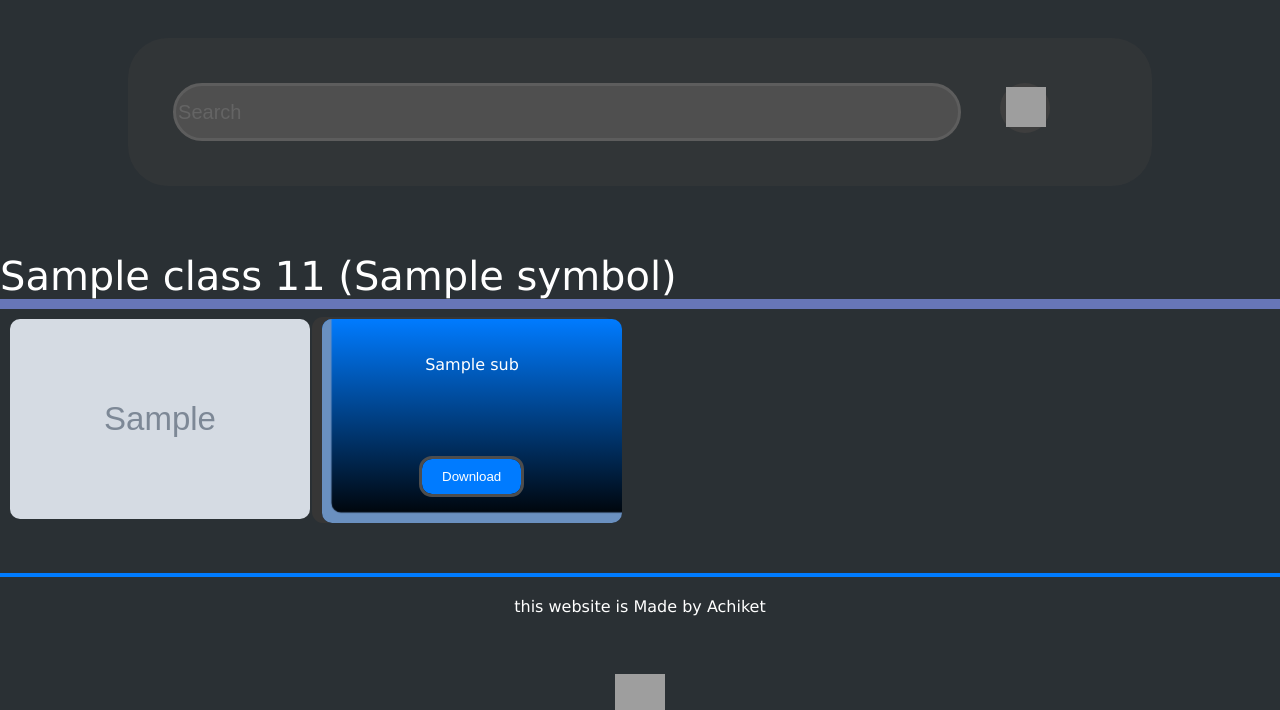
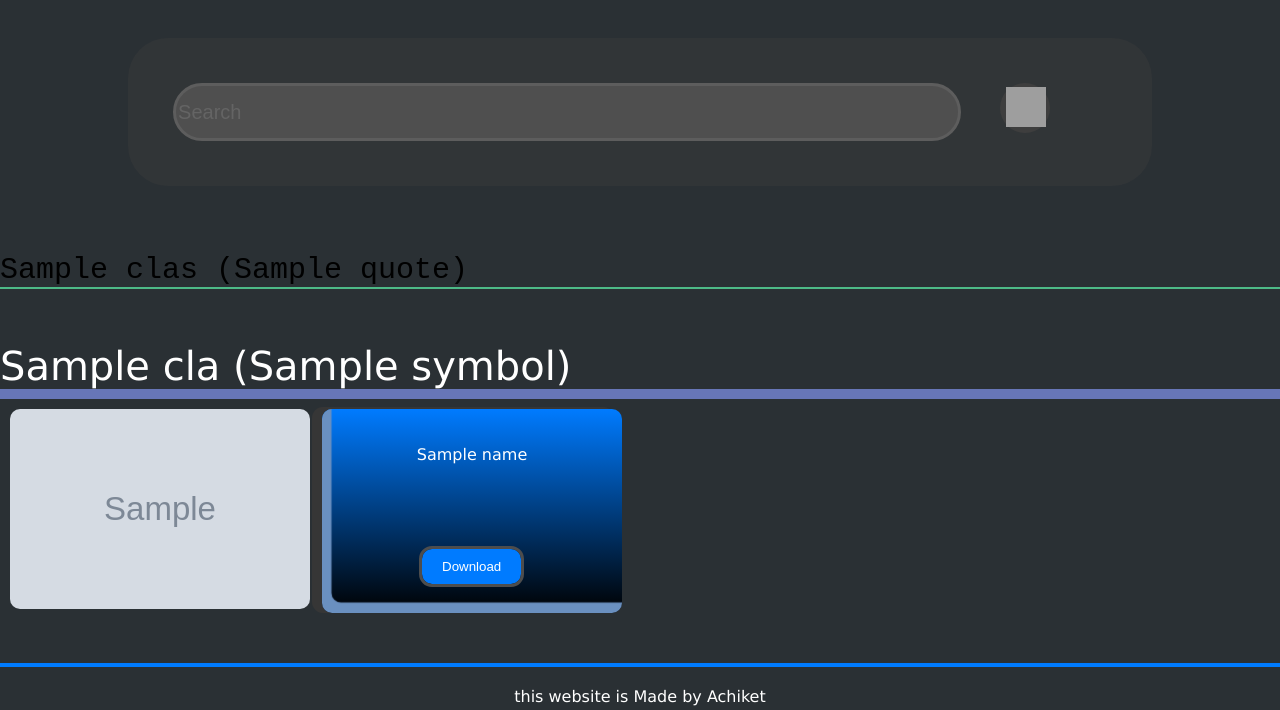
Before and after one commit to Achiket123/notes-lelo, a Flask app: template templates/index.html in a window 1280 px wide. Shown: the part 59-769 px from the top of the page. Run offline with Flask 2, Linux system fonts and the light colour scheme; the template is opened without the code that fills it: most values are stand-ins (such as "Sample title", 1, 10 or a date in 2020); grey boxes marked "Sample" are stand-in pictures; grey boxes are pictures that could not be loaded.

Commit message:
Update index.html

```diff
--- a/templates/index.html
+++ b/templates/index.html
@@ -27,13 +27,17 @@
 
 
 
+{% for l in Class %}
+
+
+<nav class="class-name">
+    {{l}} ({{quote[l]}})
+</nav>
 
 
 
 
-
-
-{% for sub_name in Class_11 %}
+{% for sub_name in Class[l] %}
 <div class="sub-list">
 
     <div class="navv">
@@ -49,13 +53,13 @@
                 alt="">
         </div>
 
-        {% for sub in Class_11[sub_name] %}
+        {% for sub in Class[l][sub_name] %}
         <div class="cards">
             <div class="txt" id="chname">
                <p id="chapter-name">{{sub}}</p>
             </div>
             <div class="card-actions">
-                <button class="download" onclick="location.href = '{{Class_11[sub_name][sub]}}'">Download</button>
+                <button class="download" onclick="location.href = '{{Class[l][sub_name][sub]}}'">Download</button>
             </div>
         </div>
         {% endfor %}
@@ -76,6 +80,6 @@
 
 {% endfor %}
 
-
+{% endfor %}
 
 {% endblock content %}
```
